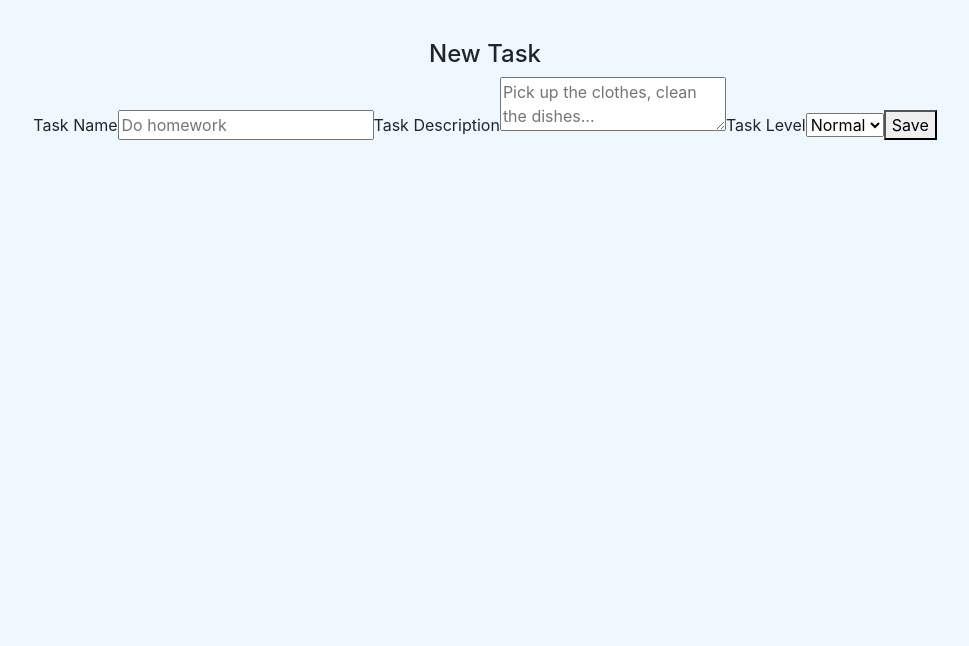
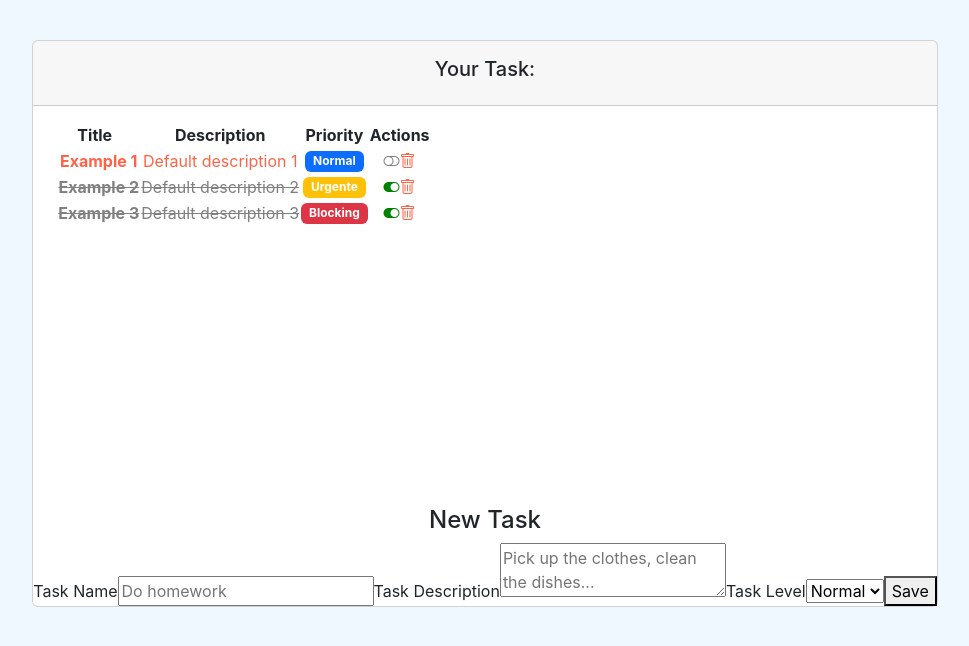
Before and after one commit to AntonioBogallo/todolist_app, a React (Create React App) app: page / in a window 1280 px wide. Shown: the top 646 px of the page, without its empty margins (155-1124 px from the left). Built offline with nearby package versions, Linux system fonts and the light colour scheme.

Commit message:
task form with formik updated

```diff
--- a/src/App.js
+++ b/src/App.js
@@ -5,10 +5,10 @@ import './App.css';
 // import Example4 from './hooks/Example4';
 // import Greeting from './components/pure/greeting';
 // import Fgreeting from './components/pure/fgreeting';
-// import TaskListComponent from './components/container/task_list';
+import TaskListComponent from './components/container/task_list';
 // import LoginFormik from './components/pure/forms/loginFormik';
 // import RegisterFormik from './components/pure/forms/registerFormik';
-import TaskFormik from './components/pure/forms/taskFormik';
+// import TaskFormik from './components/pure/forms/taskFormik';
 // import OptionalRender from './components/pure/optionalRender';
 // import Example1 from './hooks/Example1';
 // import Example2 from './hooks/Example2';
@@ -34,10 +34,10 @@ function App() {
       {/* <Father></Father> */}
 
       {/* <OptionalRender></OptionalRender> */}
-      {/* <TaskListComponent></TaskListComponent> */}
+      <TaskListComponent></TaskListComponent>
       {/* <LoginFormik></LoginFormik> */}
       {/* <RegisterFormik></RegisterFormik> */}
-      <TaskFormik></TaskFormik>
+      {/* <TaskFormik></TaskFormik> */}
     </div>
   );
 }
--- a/src/components/container/task_list.jsx
+++ b/src/components/container/task_list.jsx
@@ -4,6 +4,7 @@ import { LEVELS } from '../../models/levels.enum';
 import { Task } from '../../models/task.class';
 import TaskForm from '../pure/forms/taskForm';
 import TaskComponent from '../pure/task';
+import TaskFormik from '../pure/forms/taskFormik';
 
 
 const TaskListComponent = () => {
@@ -96,7 +97,8 @@ const TaskListComponent = () => {
             {/* IMPROVE: ADD LOADING SPINNER */}
                 {loading ? <p style={loadingStyle}>Loading</p> :tasksTable()}
             </div>
-            <TaskForm add={addTask} length={tasks.length}></TaskForm>
+            {/* <TaskForm add={addTask} length={tasks.length}></TaskForm> */}
+            <TaskFormik add={addTask} length={tasks.length}></TaskFormik>
         </div>
     );
 };
--- a/src/components/pure/forms/taskFormik.jsx
+++ b/src/components/pure/forms/taskFormik.jsx
@@ -1,14 +1,16 @@
 import React from 'react';
+import { Task } from '../../../models/task.class';
 import { Formik, Field, Form, ErrorMessage } from 'formik';
 import * as Yup from 'yup';
 import { LEVELS } from '../../../models/levels.enum';
 
-const TaskFormik = () => {
+const TaskFormik = ({add,length}) => {
 
     const initialValues = {
         name: '',
         description: '',
-        level: LEVELS.NORMAL
+        level: LEVELS.NORMAL,
+        done: false
     }
 
     const taskSchema = Yup.object().shape(
@@ -28,15 +30,25 @@ const TaskFormik = () => {
         }
     )
 
+    function addTask(value) {
+        const newTask = new Task(
+            value.name,
+            value.description,
+            value.done,
+            value.level
+        )
+        add(newTask);
+    }
+
     return (
         <div>
             <h4>New Task</h4>
             <Formik
                 initialValues={initialValues}
                 validationSchema={taskSchema}
-                onSubmit={async (values) => {
-                    await new Promise((r) => setTimeout(r, 1000));
-                    alert(JSON.stringify(values, null, 2));
+                onSubmit={async values => {
+                    await new Promise((r) => setTimeout(r, 2000));
+                    addTask(values);
                 }}
             >
 
```
